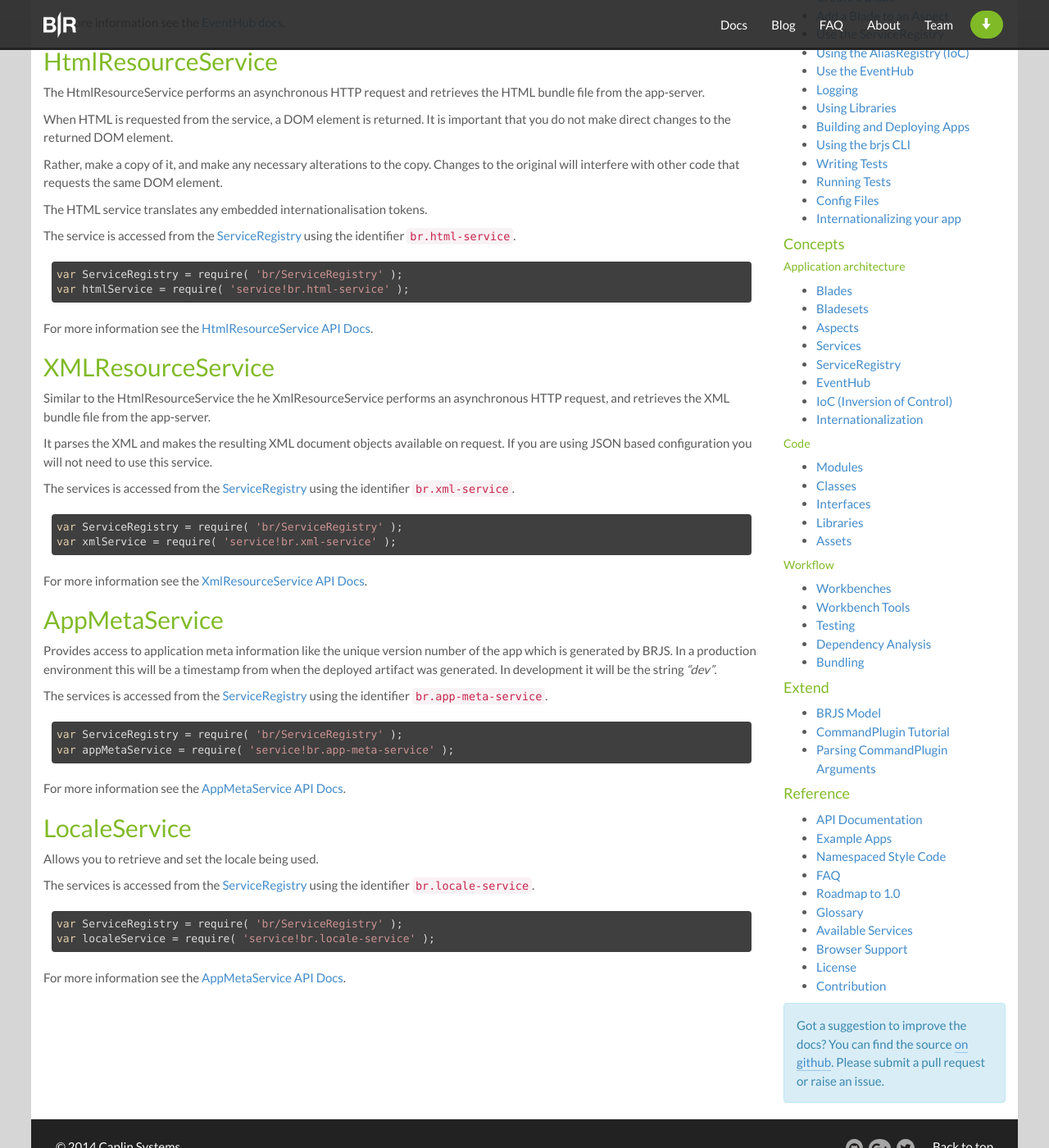
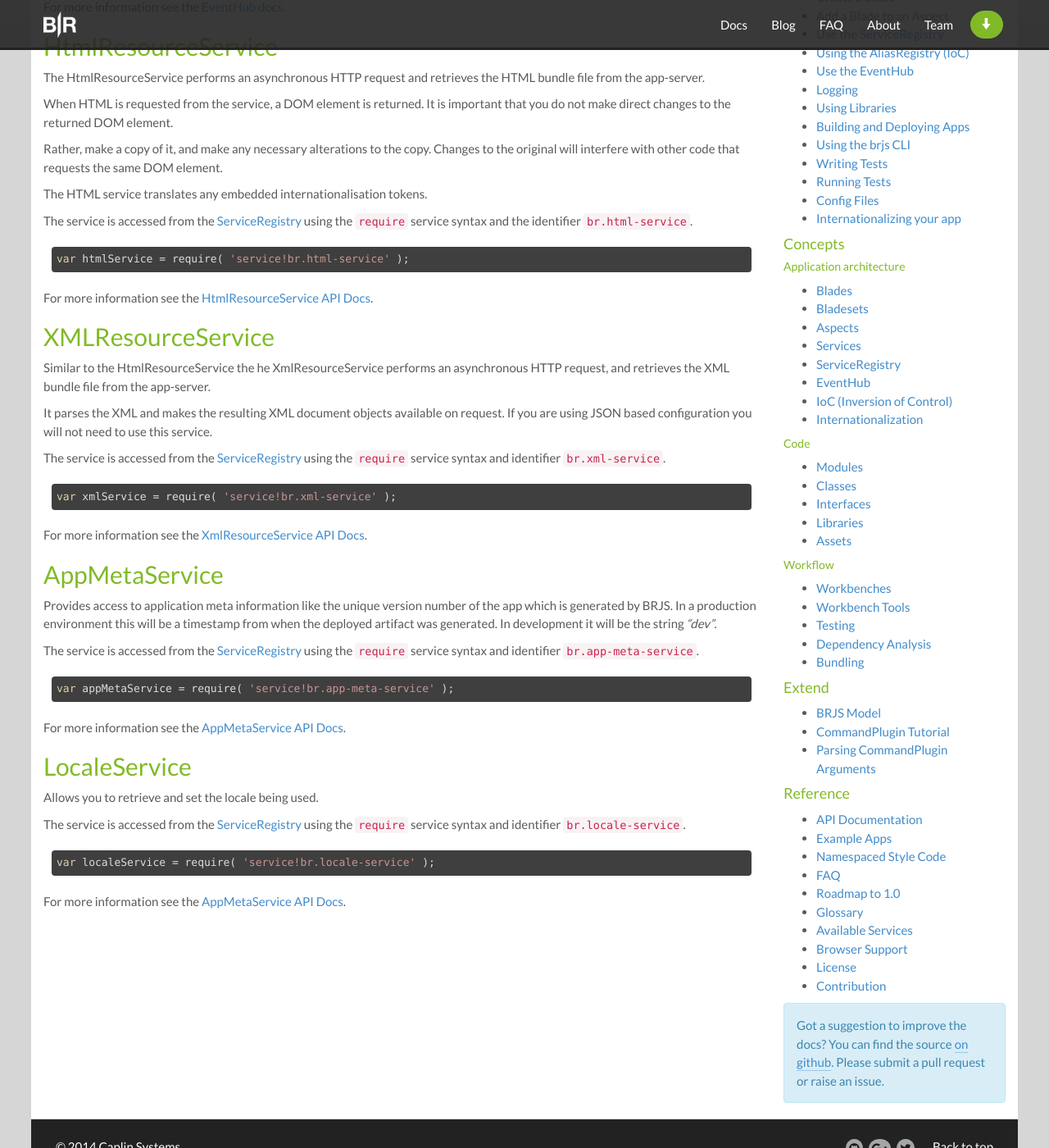
Before and after one commit to BladeRunnerJS/brjs-site, a Jekyll site: the page built from docs/reference/available_services.md, in a window 1280 px wide and 1400 px high, scrolled down 313 px. Shown: the whole window at 82% size. Built offline with Jekyll 4.4.1, drawn with Linux system fonts in a browser that asks for light colours; nearby versions of some CDN libraries; Markdown is read by kramdown in place of the engine named in the settings; some of the changed text lies outside the part shown.

Commit message:
Removing require( 'br/ServiceRegistry' ); Replaced by direct `require( 'service!<name>' )` calls

````diff
--- a/docs/reference/available_services.md
+++ b/docs/reference/available_services.md
@@ -7,10 +7,9 @@ notice: none
 
 ## EventHub
 
-The service is accessed from the [ServiceRegistry](/docs/concepts/service_registry/) using the identifier `br.event-hub`.
+The service is accessed from the [ServiceRegistry](/docs/concepts/service_registry/) using the `require` service syntax and identifier `br.event-hub`.
 
 ```js
-var ServiceRegistry = require( 'br/ServiceRegistry' );
 var htmlService = require( 'service!br.event-hub' );
 ```
 
@@ -29,10 +28,9 @@ Rather, make a copy of it, and make any necessary alterations to the copy. Chang
 
 The HTML service translates any embedded internationalisation tokens.
 
-The service is accessed from the [ServiceRegistry](/docs/concepts/service_registry/) using the identifier `br.html-service`.
+The service is accessed from the [ServiceRegistry](/docs/concepts/service_registry/) using the `require` service syntax and the identifier `br.html-service`.
 
 ```js
-var ServiceRegistry = require( 'br/ServiceRegistry' );
 var htmlService = require( 'service!br.html-service' );
 ```
 
@@ -44,10 +42,9 @@ Similar to the HtmlResourceService the he XmlResourceService performs an asynchr
 
 It parses the XML and makes the resulting XML document objects available on request. If you are using JSON based configuration you will not need to use this service.
 
-The services is accessed from the [ServiceRegistry](/docs/concepts/service_registry/) using the identifier `br.xml-service`.
+The service is accessed from the [ServiceRegistry](/docs/concepts/service_registry/) using the `require` service syntax and identifier `br.xml-service`.
 
 ```js
-var ServiceRegistry = require( 'br/ServiceRegistry' );
 var xmlService = require( 'service!br.xml-service' );
 ```
 
@@ -55,12 +52,11 @@ For more information see the [XmlResourceService API Docs](http://apidocs.blader
 
 ## AppMetaService
 
-Provides access to application meta information like the unique version number of the app which is generated by BRJS. In a production environment this will be a timestamp from when the deployed artifact was generated. In development it will be the string <em>"dev"</em>.
+Provides access to application meta information like the unique version number of the app which is generated by BRJS. In a production environment this will be a timestamp from when the deployed artifact was generated. In development it will be the string *"dev"*.
 
-The services is accessed from the [ServiceRegistry](/docs/concepts/service_registry/) using the identifier `br.app-meta-service`.
+The service is accessed from the [ServiceRegistry](/docs/concepts/service_registry/) using the `require` service syntax and identifier `br.app-meta-service`.
 
 ```js
-var ServiceRegistry = require( 'br/ServiceRegistry' );
 var appMetaService = require( 'service!br.app-meta-service' );
 ```
 
@@ -70,10 +66,9 @@ For more information see the [AppMetaService API Docs](http://apidocs.bladerunne
 
 Allows you to retrieve and set the locale being used.
 
-The services is accessed from the [ServiceRegistry](/docs/concepts/service_registry/) using the identifier `br.locale-service`.
+The service is accessed from the [ServiceRegistry](/docs/concepts/service_registry/) using the `require` service syntax and identifier `br.locale-service`.
 
 ```js
-var ServiceRegistry = require( 'br/ServiceRegistry' );
 var localeService = require( 'service!br.locale-service' );
 ```
 
````
Also changed, not shown: docs/use/event_hub.md (+0 -12 lines), docs/use/getting_started.md (+6 -16 lines), docs/use/service_registry.md (+1 -1 lines), docs/use/writing_tests.md (+0 -1 lines).
